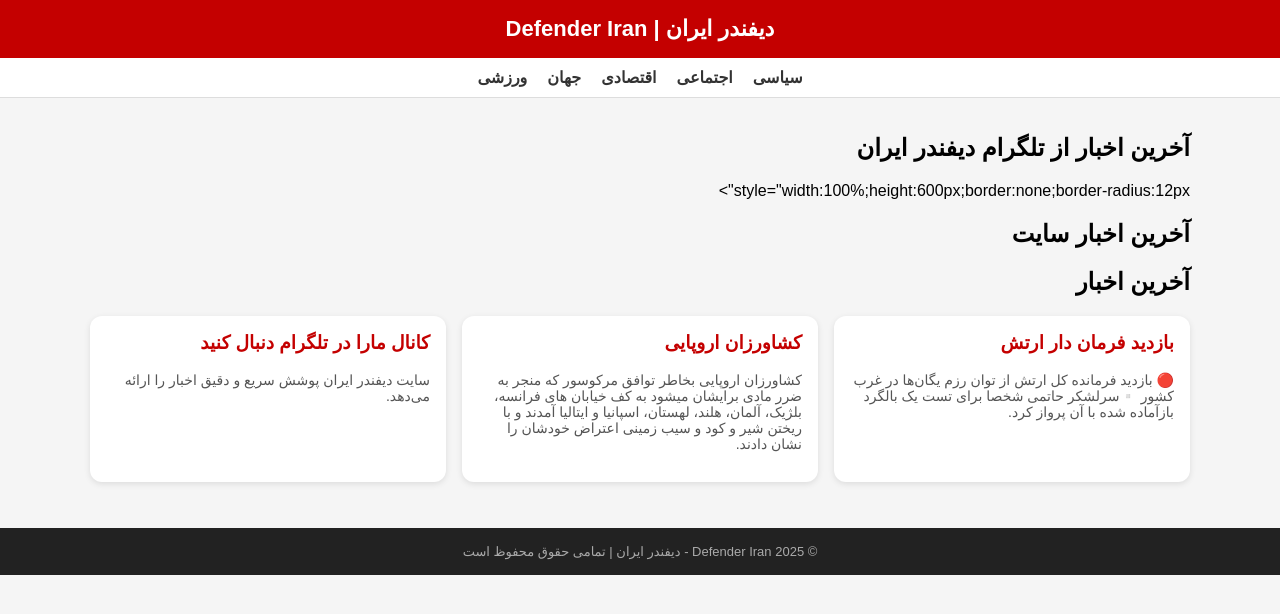
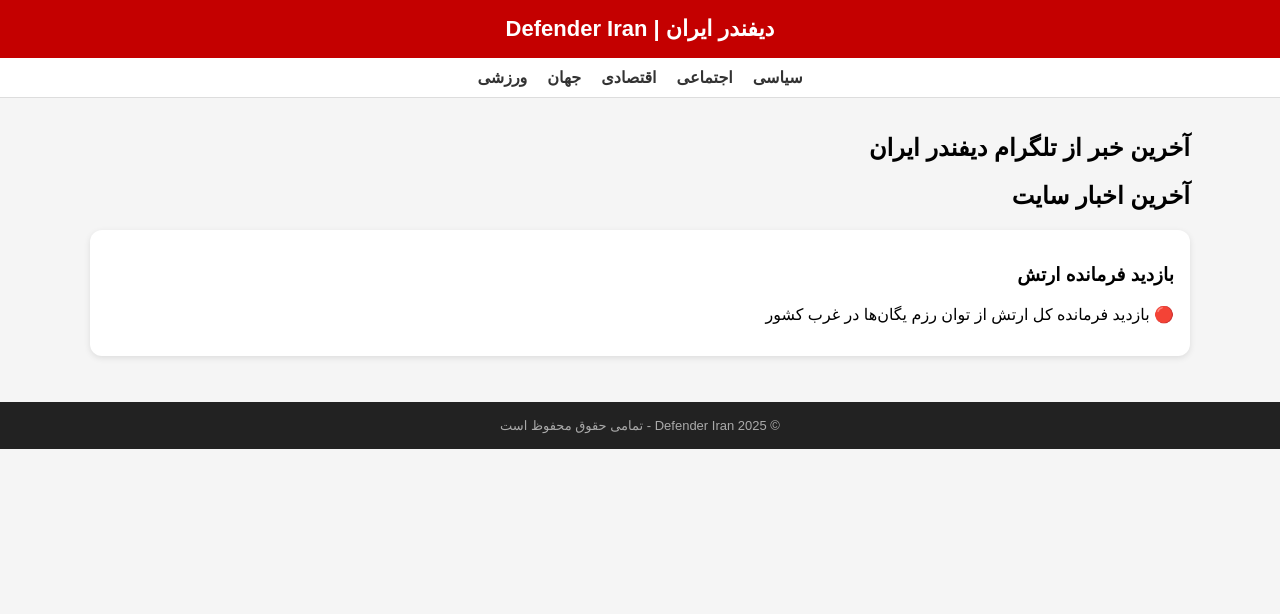
Before and after one commit to defender-iran/news-website, a plain HTML site: page index.html in a window 1280 px wide. Drawn offline with Linux system fonts and the light colour scheme; a script that the page names is missing.

Commit message:
Update index.html

```diff
--- a/index.html
+++ b/index.html
@@ -4,6 +4,7 @@
   <meta charset="UTF-8" />
   <meta name="viewport" content="width=device-width, initial-scale=1.0" />
   <title>دیفندر ایران | Defender Iran</title>
+
   <style>
     body {
       margin: 0;
@@ -50,14 +51,6 @@
       padding: 16px;
       box-shadow: 0 2px 6px rgba(0,0,0,0.1);
     }
-    .news-card h3 {
-      margin-top: 0;
-      color: #c40000;
-    }
-    .news-card p {
-      color: #555;
-      font-size: 14px;
-    }
     footer {
       background: #222;
       color: #aaa;
@@ -68,11 +61,10 @@
     }
   </style>
 </head>
+
 <body>
 
-<header>
-  دیفندر ایران | Defender Iran
-</header>
+<header>دیفندر ایران | Defender Iran</header>
 
 <nav>
   <a href="#">سیاسی</a>
@@ -83,44 +75,27 @@
 </nav>
 
 <div class="container">
-  <h2>آخرین اخبار از تلگرام دیفندر ایران</h2>
-  <div style="margin-bottom:20px">
-<div id="telegram-feed"></div>
 
-<script async src="https://telegram.org/js/telegram-widget.js?22"
-        data-telegram-post="mohtava_defender/1"
-        data-width="100%"
-        data-dark="0">
-</script>
+  <h2>آخرین خبر از تلگرام دیفندر ایران</h2>
 
- style="width:100%;height:600px;border:none;border-radius:12px"></iframe>
-  </div>
+  <script async src="https://telegram.org/js/telegram-widget.js?22"
+          data-telegram-post="mohtava_defender/5"
+          data-width="100%">
+  </script>
 
   <h2>آخرین اخبار سایت</h2>
-  <h2>آخرین اخبار</h2>
 
   <div class="news-grid">
     <div class="news-card">
-      <h3>بازدید فرمان دار ارتش</h3>
-      <p>🔴 بازدید فرمانده ‌کل ارتش از توان رزم یگان‌ها در غرب کشور
-
-▫️سرلشکر حاتمی شخصا برای تست یک بالگرد بازآماده شده با آن پرواز کرد.</p>
-    </div>
-
-    <div class="news-card">
-      <h3>کشاورزان اروپایی</h3>
-      <p> کشاورزان اروپایی بخاطر توافق مرکوسور که منجر به ضرر مادی برایشان میشود به کف خیابان های فرانسه، بلژیک، آلمان، هلند، لهستان، اسپانیا و ایتالیا آمدند و با ریختن شیر و کود و سیب زمینی اعتراض خودشان را نشان دادند.</p>
-    </div>
-
-    <div class="news-card">
-      <h3>کانال مارا در تلگرام دنبال کنید ‌</h3>
-      <p>سایت دیفندر ایران پوشش سریع و دقیق اخبار را ارائه می‌دهد.</p>
+      <h3>بازدید فرمانده ارتش</h3>
+      <p>🔴 بازدید فرمانده کل ارتش از توان رزم یگان‌ها در غرب کشور</p>
     </div>
   </div>
+
 </div>
 
 <footer>
-  © 2025 Defender Iran - دیفندر ایران | تمامی حقوق محفوظ است
+  © 2025 Defender Iran - تمامی حقوق محفوظ است
 </footer>
 
 </body>
```
